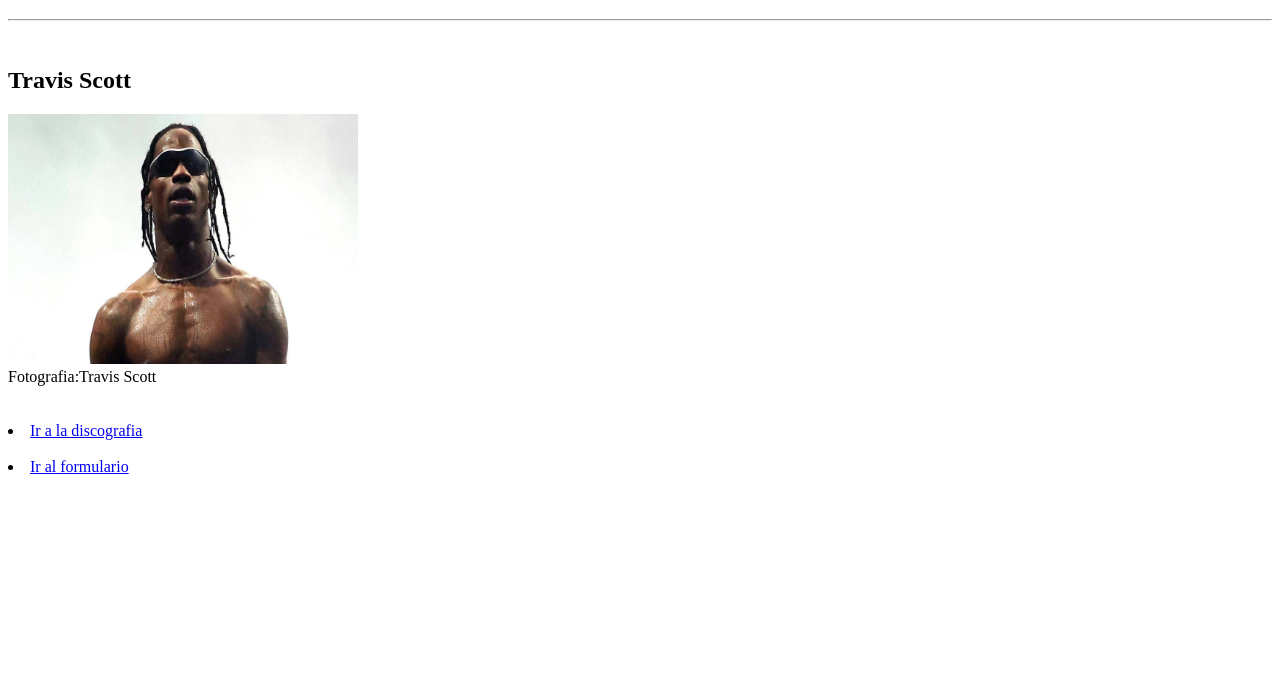
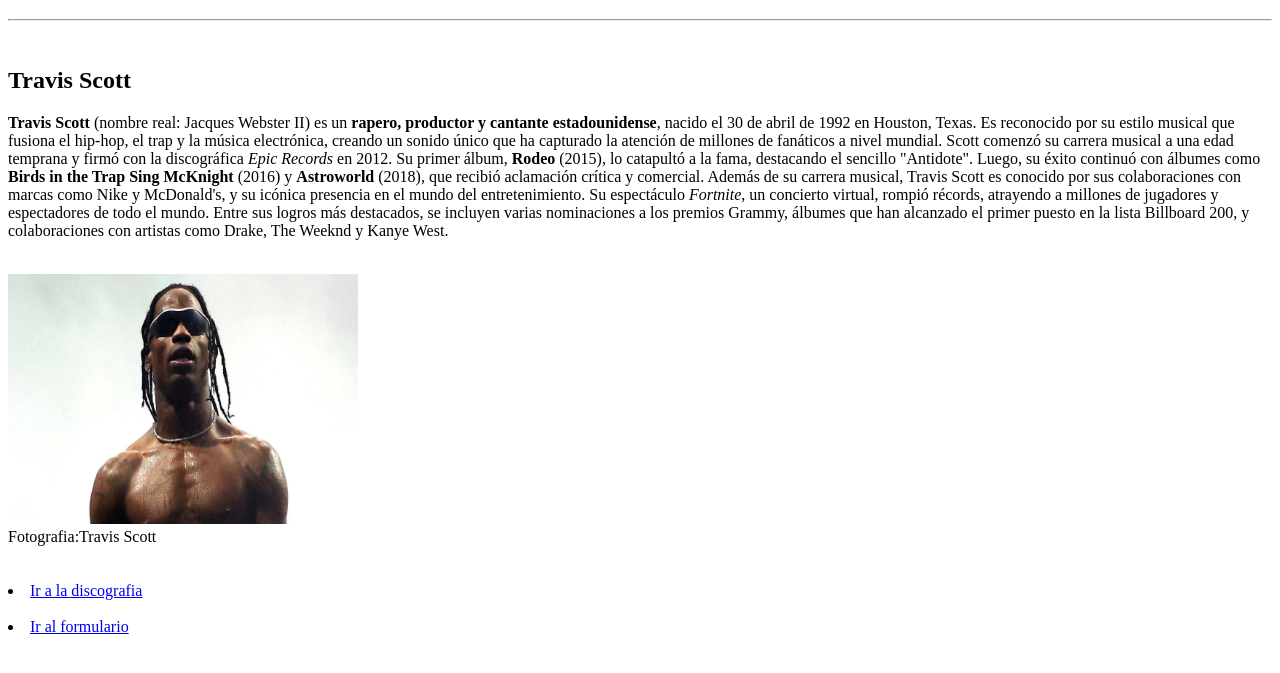
Before and after one commit to IzanN23/0373-ASIX1-AE3-MySpoti, a plain HTML site: page index.html in a window 1280 px wide. Shown: the part 61-734 px from the top of the page. Drawn offline with Linux system fonts and the light colour scheme.

Commit message:
(guardadofinal)

```diff
--- a/index.html
+++ b/index.html
@@ -11,6 +11,8 @@
     <hr>
     <br>
     <h2>Travis Scott</h2>
+    <p><strong>Travis Scott</strong> (nombre real: Jacques Webster II) es un <strong>rapero, productor y cantante estadounidense</strong>, nacido el 30 de abril de 1992 en Houston, Texas. Es reconocido por su estilo musical que fusiona el hip-hop, el trap y la música electrónica, creando un sonido único que ha capturado la atención de millones de fanáticos a nivel mundial. Scott comenzó su carrera musical a una edad temprana y firmó con la discográfica <em>Epic Records</em> en 2012. Su primer álbum, <strong>Rodeo</strong> (2015), lo catapultó a la fama, destacando el sencillo "Antidote". Luego, su éxito continuó con álbumes como <strong>Birds in the Trap Sing McKnight</strong> (2016) y <strong>Astroworld</strong> (2018), que recibió aclamación crítica y comercial. Además de su carrera musical, Travis Scott es conocido por sus colaboraciones con marcas como Nike y McDonald's, y su icónica presencia en el mundo del entretenimiento. Su espectáculo <em>Fortnite</em>, un concierto virtual, rompió récords, atrayendo a millones de jugadores y espectadores de todo el mundo. Entre sus logros más destacados, se incluyen varias nominaciones a los premios Grammy, álbumes que han alcanzado el primer puesto en la lista Billboard 200, y colaboraciones con artistas como Drake, The Weeknd y Kanye West.</p>
+    <br>
     <img src="img/Travis Scott.jpg" width="350" height="250" alt="Travis Scott">
     <figcaption>Fotografia:Travis Scott</figcaption>
     <br><br>
```
